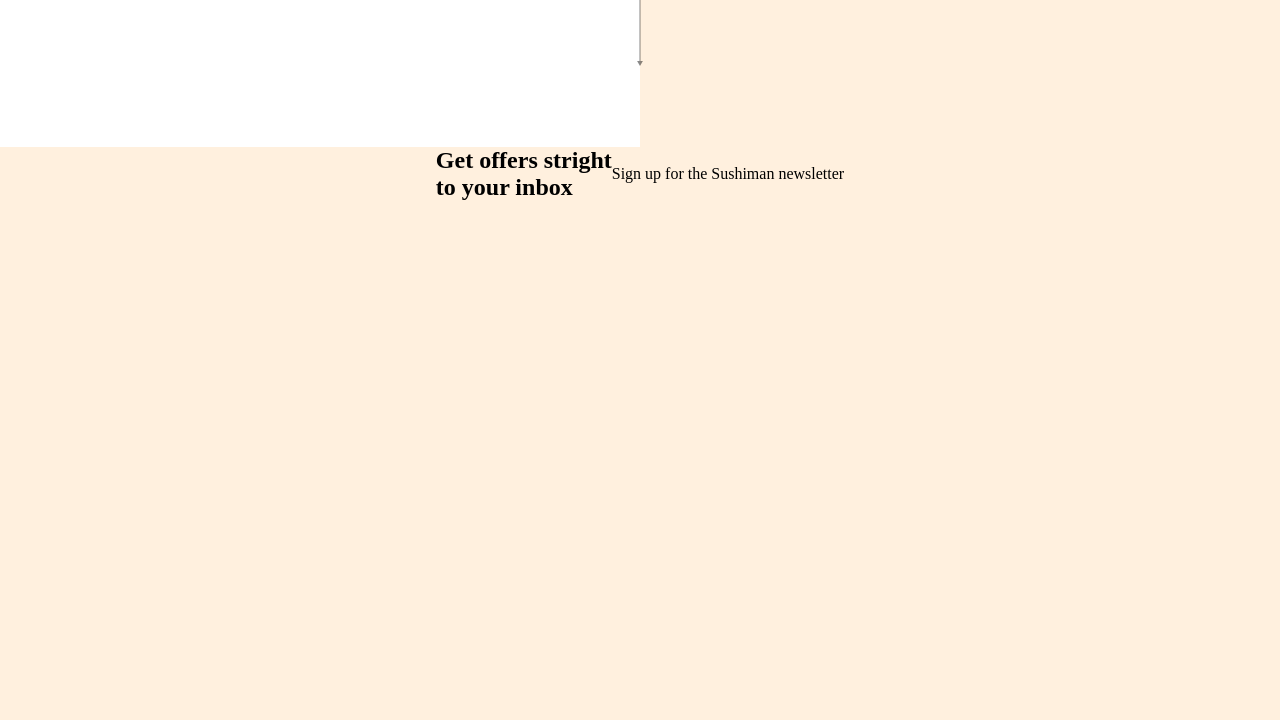
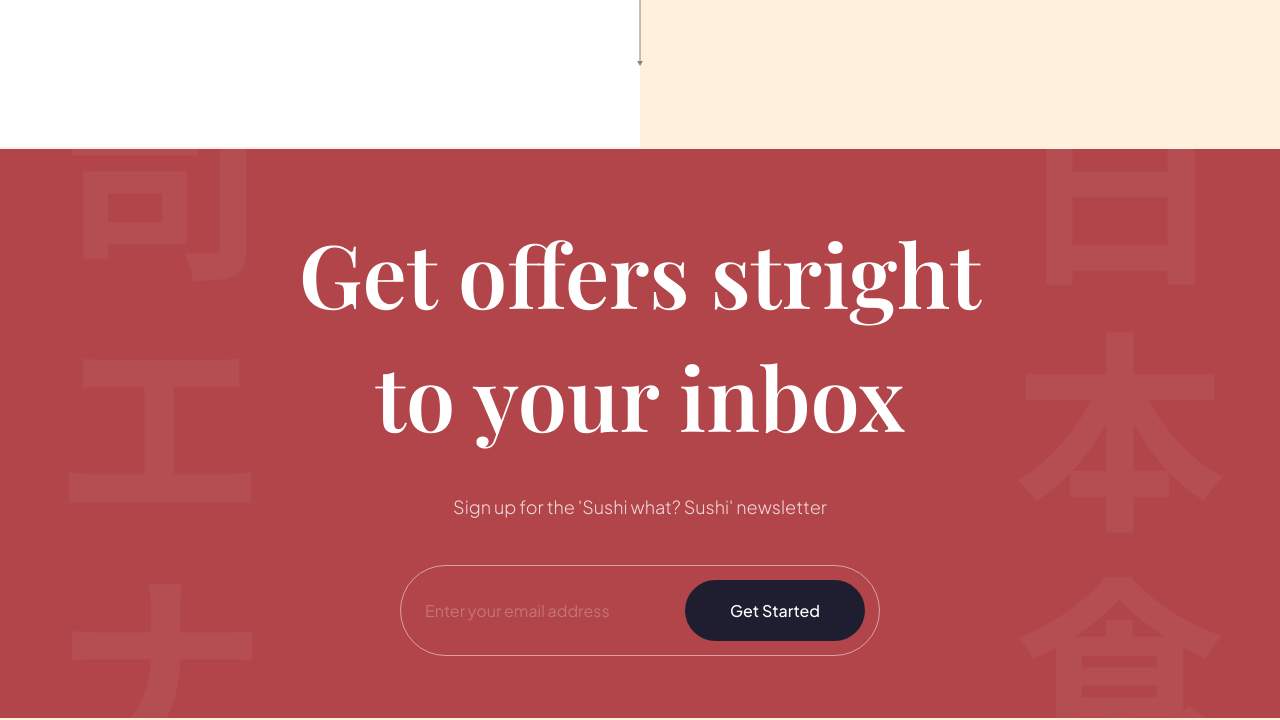
Before and after one commit to tyhyun309/css-sushi, a website built with Vite: page index.html in a window 1280 px wide. Shown: the part 3547-4267 px from the top of the page. Before the commit the page ends 3748 px from the top, so only its background shows below. Built offline with nearby package versions, Linux system fonts and the light colour scheme.

Commit message:
subscription section done

```diff
--- a/css/sections/subscribe.css
+++ b/css/sections/subscribe.css
@@ -0,0 +1,70 @@
+.subscription {
+  padding: 64px;
+  background-color: var(--primart-color);
+  background-image: url(../../assets/subscribe_bg.png);
+  background-position: center;
+  background-repeat: no-repeat;
+  background-size: contain;
+  flex-direction: column;
+  overflow: hidden;
+}
+
+.subscription h2 {
+  font-size: 88px;
+  font-family: var(--playfair-display);
+  font-weight: 600;
+  line-height: 123px;
+  color: #fff;
+  text-align: center;
+}
+
+.subscription p {
+  font-size: 18px;
+  font-family: var(--plus-jakarta-sans);
+  font-weight: 300;
+  line-height: 36px;
+  margin-top: 32px;
+  color: rgba(255, 255, 255, 0.8);
+}
+
+.subscription__form {
+  min-width: 480px;
+  margin-top: 40px;
+  padding: 14px 14px 14px 24px;
+  display: flex;
+  gap: 10px;
+  border: 1px solid rgba(255, 255, 255, 0.5);
+  border-radius: 46px;
+}
+
+.subscription__form input {
+  flex: 1;
+  font-size: 16px;
+  font-weight: 400px;
+  font-family: var(--plus-jakarta-sans);
+  color: #fff;
+  opacity: 0.5;
+  background: transparent;
+  border: none;
+  outline: none;
+}
+
+.subscription__form input::placeholder {
+  color: #fff;
+  opacity: 0.5;
+}
+
+.subscription__form button {
+  padding: 20px;
+  min-width: 180px;
+  font-size: 16px;
+  font-weight: 500;
+  font-family: var(--plus-jakarta-sans);
+  text-align: center;
+  color: #fff;
+  border-radius: 46px;
+  background: var(--black-400);
+  border: none;
+  outline: none;
+  cursor: pointer;
+}
--- a/index.html
+++ b/index.html
@@ -300,7 +300,12 @@
 
     <section class="subscription flex-center" id="services">
       <h2 data-aos="flip-down">Get offers stright<br/> to your inbox</h2>
-      <p data-aos="fade-up">Sign up for the Sushiman newsletter</p>
+      <p data-aos="fade-up">Sign up for the 'Sushi what? Sushi' newsletter</p>
+
+      <div class="subscription__form" data-aos="fade-up">
+        <input type="text" placeholder="Enter your email address"/>
+        <button>Get Started</button>
+      </div>
     </section>
 
     <script src="js/script.js" type="module"></script>
```
